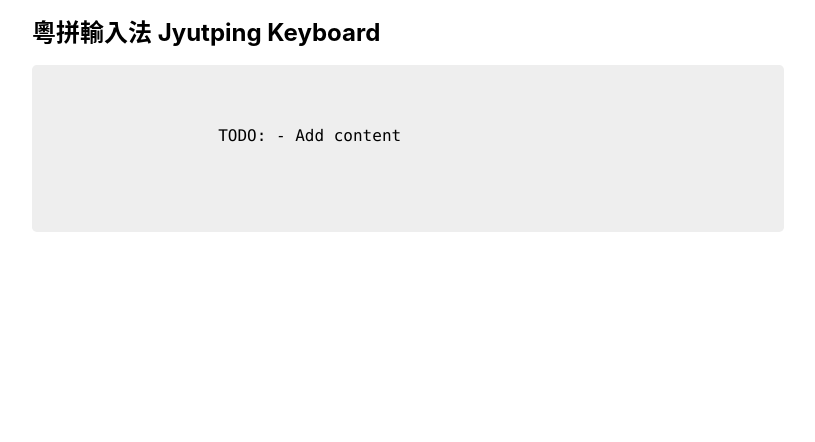
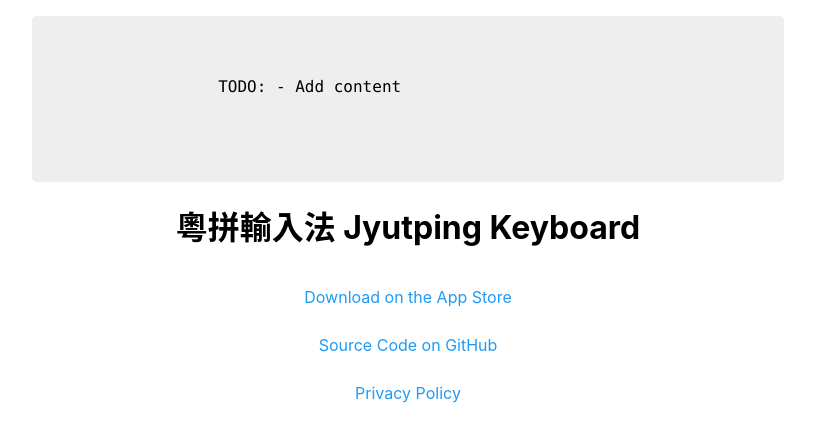
Before and after one commit to bingzheung/ososo, a plain HTML site: page jyutping/index.html in a window 1280 px wide. Shown: the whole page, without its empty margins (232-1047 px from the left). Drawn offline with Linux system fonts and the light colour scheme.

Commit message:
Update Jyutping index.html

```diff
--- a/jyutping/index.html
+++ b/jyutping/index.html
@@ -22,12 +22,19 @@
 </head>
 
 <body>
-        <h2>粵拼輸入法 Jyutping Keyboard</h2>
         <pre>
                 <code>
                 TODO: - Add content
                 </code>
         </pre>
+        <div class="center-align higher-line">
+                <h1>粵拼輸入法 Jyutping Keyboard</h1>
+                <a href="https://apps.apple.com/cn/app/id1509367629">Download on the App Store</a>
+                <br>
+                <a href="https://github.com/yuetyam/jyutping">Source Code on GitHub</a>
+                <br>
+                <a href="./privacy-ios.html">Privacy Policy</a>
+        </div>
 </body>
 
 </html>
```
